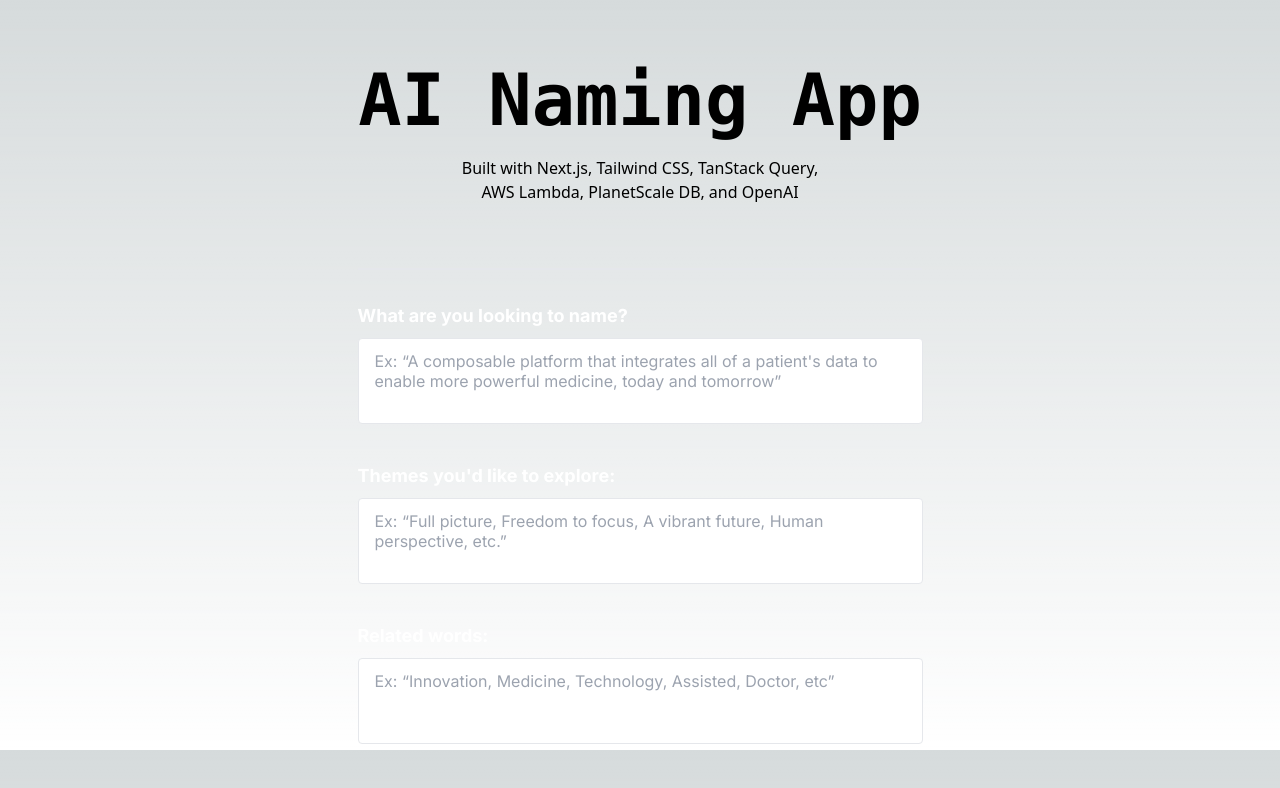
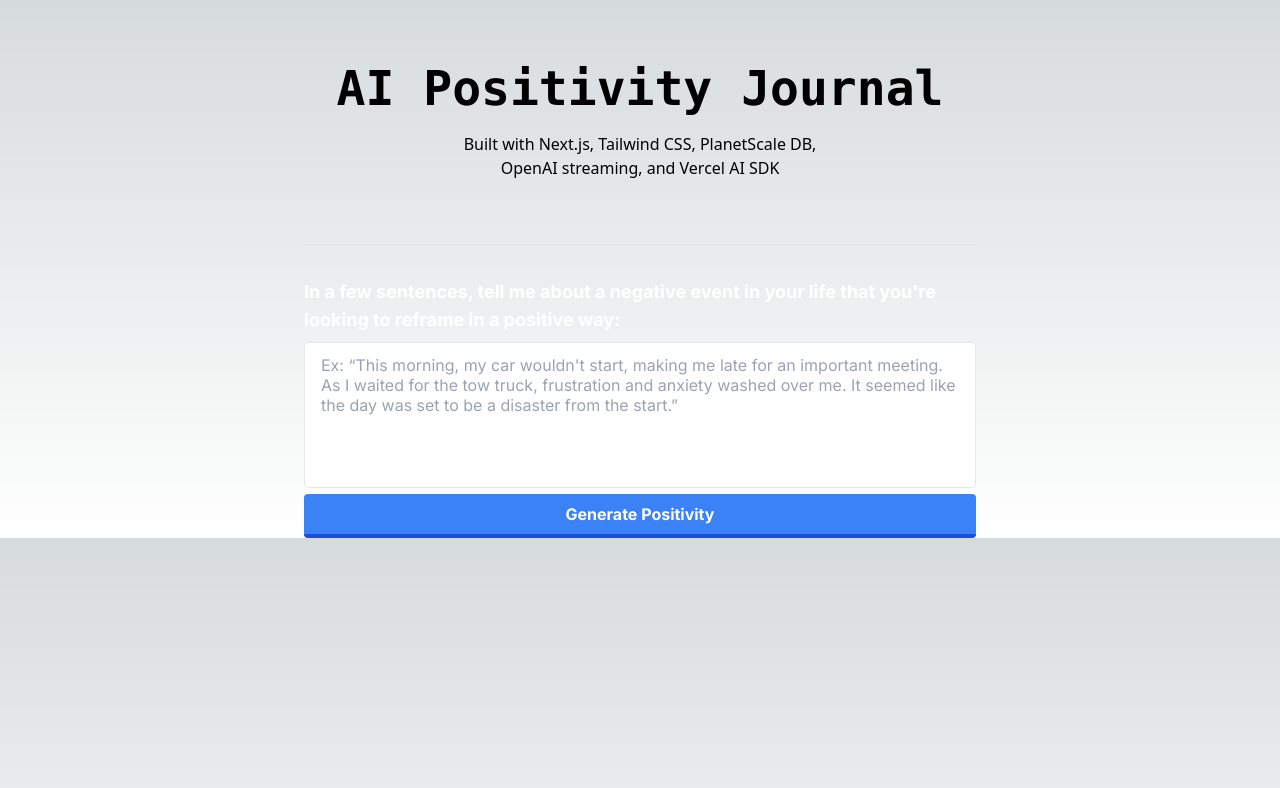
Before and after one commit to ewang0/ai-positivity-journal, a Next.js app: page / in a window 1280 px wide. Shown: the top 788 px of the page. Built offline with nearby package versions, Linux system fonts and the light colour scheme.

Commit message:
Update to positivity journal with styling changes

```diff
--- /dev/null
+++ b/app/api/chat/route.ts
@@ -0,0 +1,32 @@
+import OpenAI from 'openai';
+import { OpenAIStream, StreamingTextResponse } from 'ai';
+
+const OPENAI_API_KEY = process.env.OPENAI_API_KEY;
+// const PLANETSCALE_API_KEY = 'your_planetscale_api_key_here';
+// const DATABASE_NAME = 'your_database_name';
+// const TABLE_NAME = 'your_table_name';
+
+const openai = new OpenAI({
+  apiKey: OPENAI_API_KEY, // This is the default and can be omitted
+});
+
+export const runtime = 'edge';
+
+export async function POST(req: Request) {
+  // Extract the `prompt` from the body of the request
+  const { prompt } = await req.json();
+
+  // Ask OpenAI for a streaming completion given the prompt
+  const response = await openai.completions.create({
+    model: 'gpt-4',
+    max_tokens: 2000,
+    stream: true,
+    prompt,
+  });
+
+  // Convert the response into a friendly text-stream
+  const stream = OpenAIStream(response);
+
+  // Respond with the stream
+  return new StreamingTextResponse(stream);
+}
--- a/app/api/openai/route.ts
+++ /dev/null
@@ -1,86 +0,0 @@
-import { VercelRequest, VercelResponse } from '@vercel/node';
-import OpenAI from 'openai';
-//import axios from 'axios';
-
-const OPENAI_API_KEY = process.env.OPENAI_API_KEY;
-// const PLANETSCALE_API_KEY = 'your_planetscale_api_key_here';
-// const DATABASE_NAME = 'your_database_name';
-// const TABLE_NAME = 'your_table_name';
-
-const openai = new OpenAI({
-  apiKey: OPENAI_API_KEY, // This is the default and can be omitted
-});
-
-export async function GET(res: VercelResponse) {
-  return res.json({ resultstatus: 'SUCCESS', message: 'OPENAI HERE' });
-}
-
-export async function POST(req: VercelRequest, res: VercelResponse) {
-  const { prompt } = req.body;
-      try {
-          const response = await openai.chat.completions.create({
-              model: "gpt-4",
-              messages: [
-                  {
-                      role: "user",
-                      content: prompt,
-                  },
-              ],
-          });
-
-          return res.json({ message: response.choices[0].message.content });
-      } catch (error) {
-          console.error(error);
-          return res.status(500).json({ message: 'Internal Server Error' });
-      }
-}
-
-// export default async function handler(req: VercelRequest, res: VercelResponse) {
-//   if (req.method === 'GET') {
-//     res.status(200).json({ message: "Success", OPENAI_API_KEY: OPENAI_API_KEY });
-//     try {
-//       res.status(200).json({ message: "Success", OPENAI_API_KEY: OPENAI_API_KEY });
-//     } catch (error) {
-//       console.error('Error:', error);
-//     }
-//   } else if (req.method === 'POST') {
-//     const { prompt } = req.body;
-//     if (!prompt || typeof prompt !== 'string') {
-//       return res.status(400).json({ error: 'Invalid prompt provided' });
-//     }
-
-//     try {
-//       const completion = await getChatCompletion(prompt);
-//       // const savedData = await saveToDatabase(prompt, completion);
-//       res.status(200).json({ completion });
-//     } catch (error) {
-//       console.error('Error:', error);
-//     }
-//   }
-// }
-
-// export async function getChatCompletion(prompt: string): Promise<any> {
-//   const completion = await openai.chat.completions.create({
-//     messages: [{ role: 'user', content: prompt }],
-//     model: 'gpt-4',
-//   });
-
-//   return completion.choices[0].message.content;
-// }
-
-// async function saveToDatabase(prompt: string, completion: string): Promise<any> {
-//   const dataToSave = { prompt, completion };
-
-//   const response = await axios.post(
-//     `https://api.planetscale.com/v1/${DATABASE_NAME}/${TABLE_NAME}`,
-//     dataToSave,
-//     {
-//       headers: {
-//         'Content-Type': 'application/json',
-//         'Authorization': `Bearer ${PLANETSCALE_API_KEY}`
-//       }
-//     }
-//   );
-
-//   return response.data;
-// }
--- a/app/formfield.tsx
+++ b/app/formfield.tsx
@@ -1,19 +1,18 @@
 interface FormFieldProps {
     header: string;
-    subheader: string;
     placeholder: string;
 }
 
-const FormField: React.FC<FormFieldProps> = ({ header, subheader, placeholder}) => {
+const FormField: React.FC<FormFieldProps> = ({ header, placeholder}) => {
     return (
         <div className="w-full mt-8">
-            <label className="block text-white text-lg font-bold mb-2" htmlFor="username">
+            <label className="block text-white text-lg font-bold mb-2 " htmlFor="username">
                 {header}
             </label>
             <textarea
                 className="bg-white text-gray-700 w-full border rounded py-3 px-4 leading-tight focus:outline-none focus:bg-white resize-none"
                 id="grid-first-name"
-                rows={3}
+                rows={6}
                 placeholder={placeholder}
             />
         </div>
--- a/app/layout.tsx
+++ b/app/layout.tsx
@@ -5,8 +5,8 @@
 const inter = Inter({ subsets: ["latin"] });
 
 export const metadata: Metadata = {
-  title: "AI Naming App",
-  description: "Built with Next.js, Tailwind CSS, AWS Lambda, PlanetScale DB, and OpenAI",
+  title: "AI Positivity Journal",
+  description: "Built with Next.js, Tailwind CSS, PlanetScale DB, OpenAI, and Vercel AI SDK",
 };
 
 export default function RootLayout({
--- a/app/page.tsx
+++ b/app/page.tsx
@@ -2,18 +2,20 @@
 
 export default function Home() {
   return (
-    <main className="flex flex-col justify-center items-center max-w-[565px] m-auto">
-      <div className="flex flex-col justify-center items-center py-16 border-b-2">
+    <main className="flex flex-col justify-center items-center max-w-2xl m-auto">
+      <div className="flex flex-col justify-center items-center w-full py-16 border-b-2">
         {/* <img src="vercel.svg" className="bg-white"/> */}
-        <h1 className="font-mono font-bold mb-5 text-center text-7xl">AI Naming App</h1>
-        <p className="font-sans max-w-sm text-center">Built with Next.js, Tailwind CSS, TanStack Query, AWS Lambda, PlanetScale DB, and OpenAI</p>
+        <h1 className="font-mono font-bold mb-5 text-center text-5xl">AI Positivity Journal</h1>
+        <p className="font-sans max-w-sm text-center">Built with Next.js, Tailwind CSS, PlanetScale DB, OpenAI streaming, and Vercel AI SDK</p>
       </div>
       <FormField
-        header={"What are you looking to name?"}
-        subheader={"butt"}
-        placeholder="Ex: “A composable platform that integrates all of a patient's data to enable more powerful medicine, today and tomorrow”"
+        header={"In a few sentences, tell me about a negative event in your life that you're looking to reframe in a positive way:"}
+        placeholder="Ex: “This morning, my car wouldn't start, making me late for an important meeting. As I waited for the tow truck, frustration and anxiety washed over me. It seemed like the day was set to be a disaster from the start.”"
       />
-      <FormField
+      <button className="bg-blue-500 w-full hover:bg-blue-400 text-white font-bold py-2 px-4 border-b-4 border-blue-700 hover:border-blue-500 rounded">
+        Generate Positivity
+      </button>
+      {/* <FormField
         header={"Themes you'd like to explore:"}
         subheader={"butt"}
         placeholder="Ex: “Full picture, Freedom to focus, A vibrant future, Human perspective, etc.”"
@@ -22,7 +24,7 @@
         header={"Related words:"}
         subheader={"butt"}
         placeholder="Ex: “Innovation, Medicine, Technology, Assisted, Doctor, etc”"
-      />
+      /> */}
     </main>
   );
 }
--- a/package.json
+++ b/package.json
@@ -10,6 +10,7 @@
   },
   "dependencies": {
     "@vercel/node": "^3.0.20",
+    "ai": "^3.0.7",
     "axios": "^1.6.7",
     "next": "14.1.0",
     "openai": "^4.28.0",
```
Also changed, not shown: 1 other file (tests, documents, lock files or other folders).
